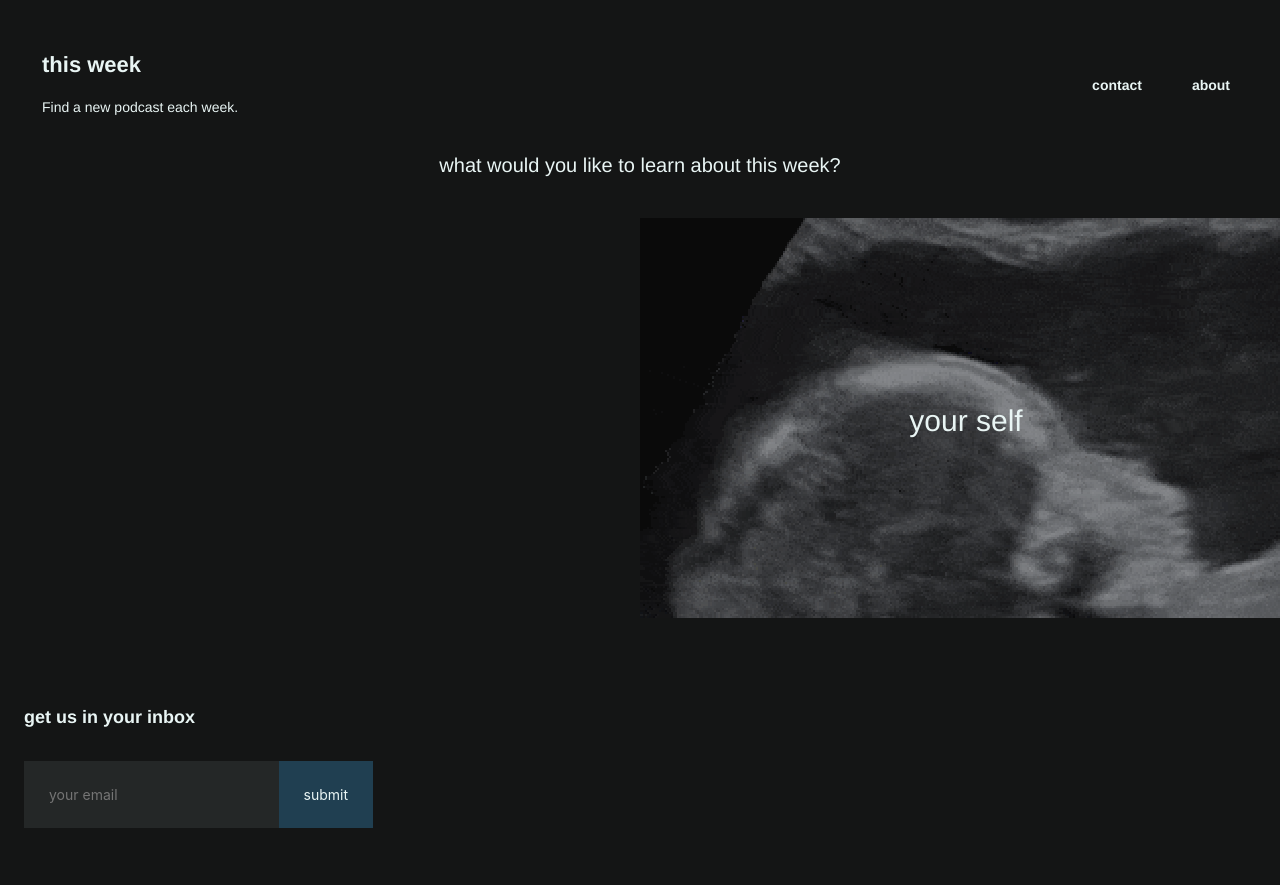
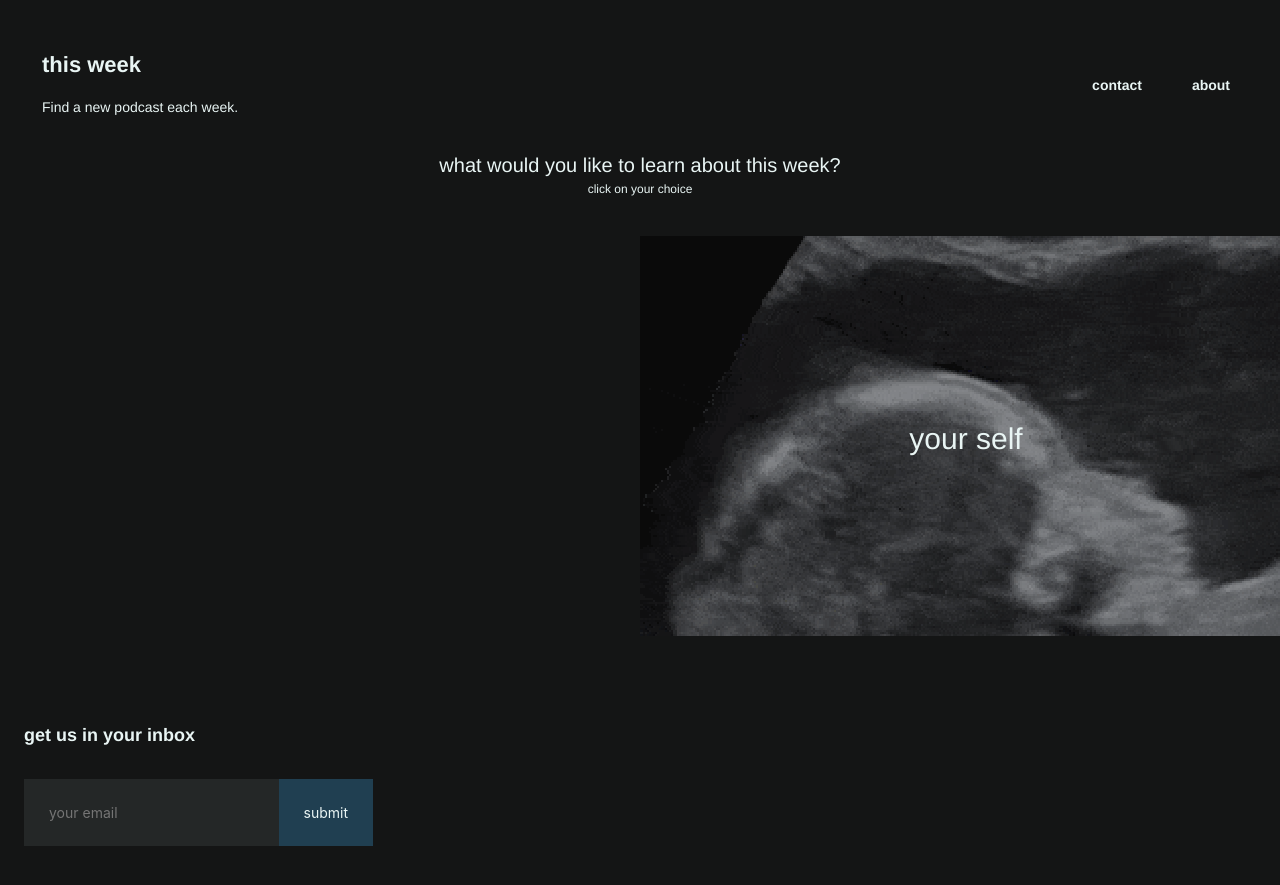
Before and after one commit to JoshTristram/thisweek, a Jekyll site: the page built from index.html, in a window 1280 px wide. Shown: the top 885 px of the page. Built offline with Jekyll 4.4.1, drawn with Linux system fonts in a browser that asks for light colours.

Commit message:
Update from Forestry.io hello@joshtristram.com updated index.html

```diff
--- a/index.html
+++ b/index.html
@@ -15,7 +15,7 @@ link: ''
 ---
 <section>
    		<h2 class="qus">{{ page.question }}</h2>
-   		<p class="psub center">{{ page.help }}</p>
+   		<p class="psub center">{{ page.help_text }}</p>
    		<div class="columns pods">
    			<a href="" class="column pod" id="open-modal1" style="background-image: url()">
    				<h3 class="podtitle"></h3>
```
